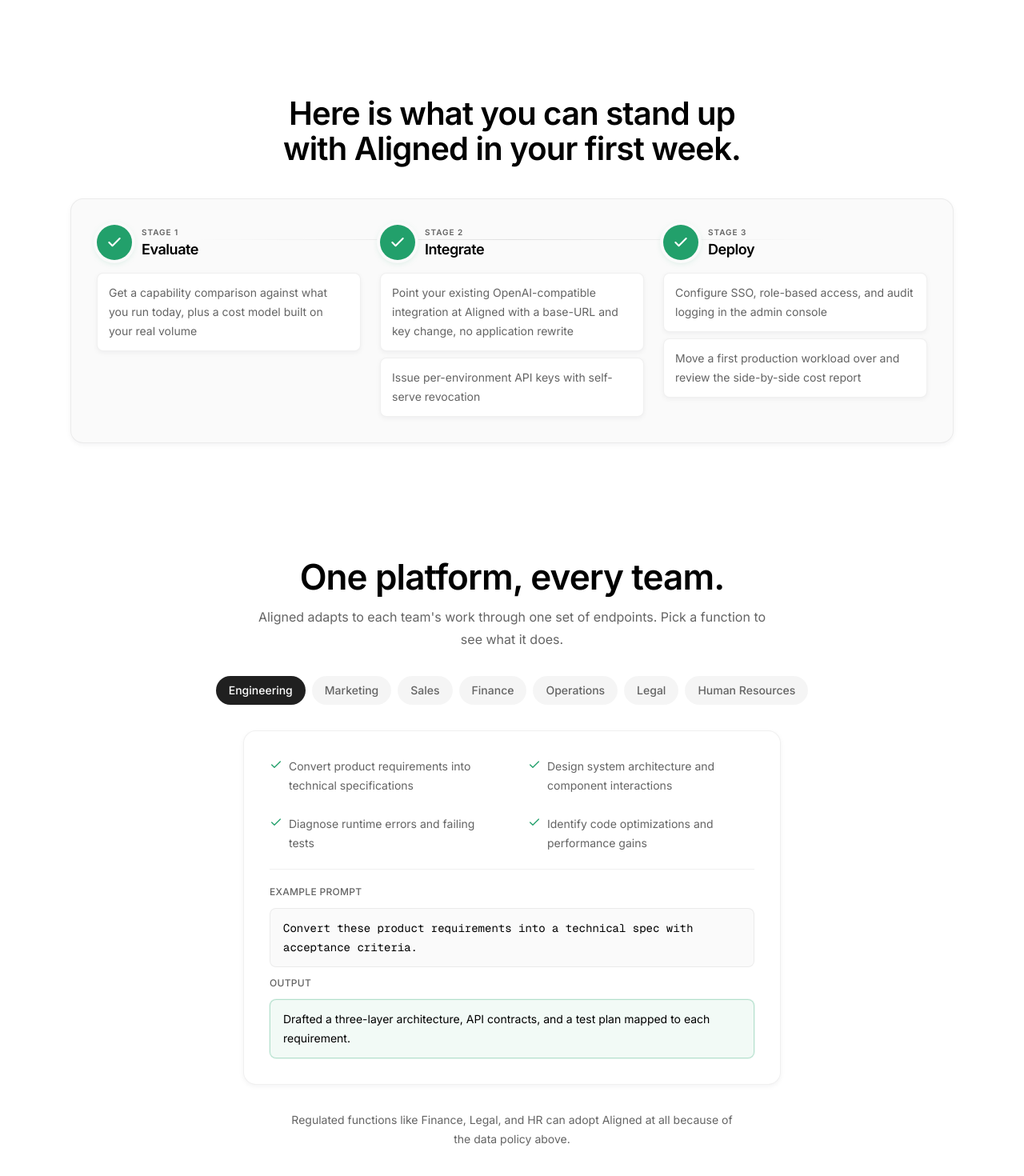
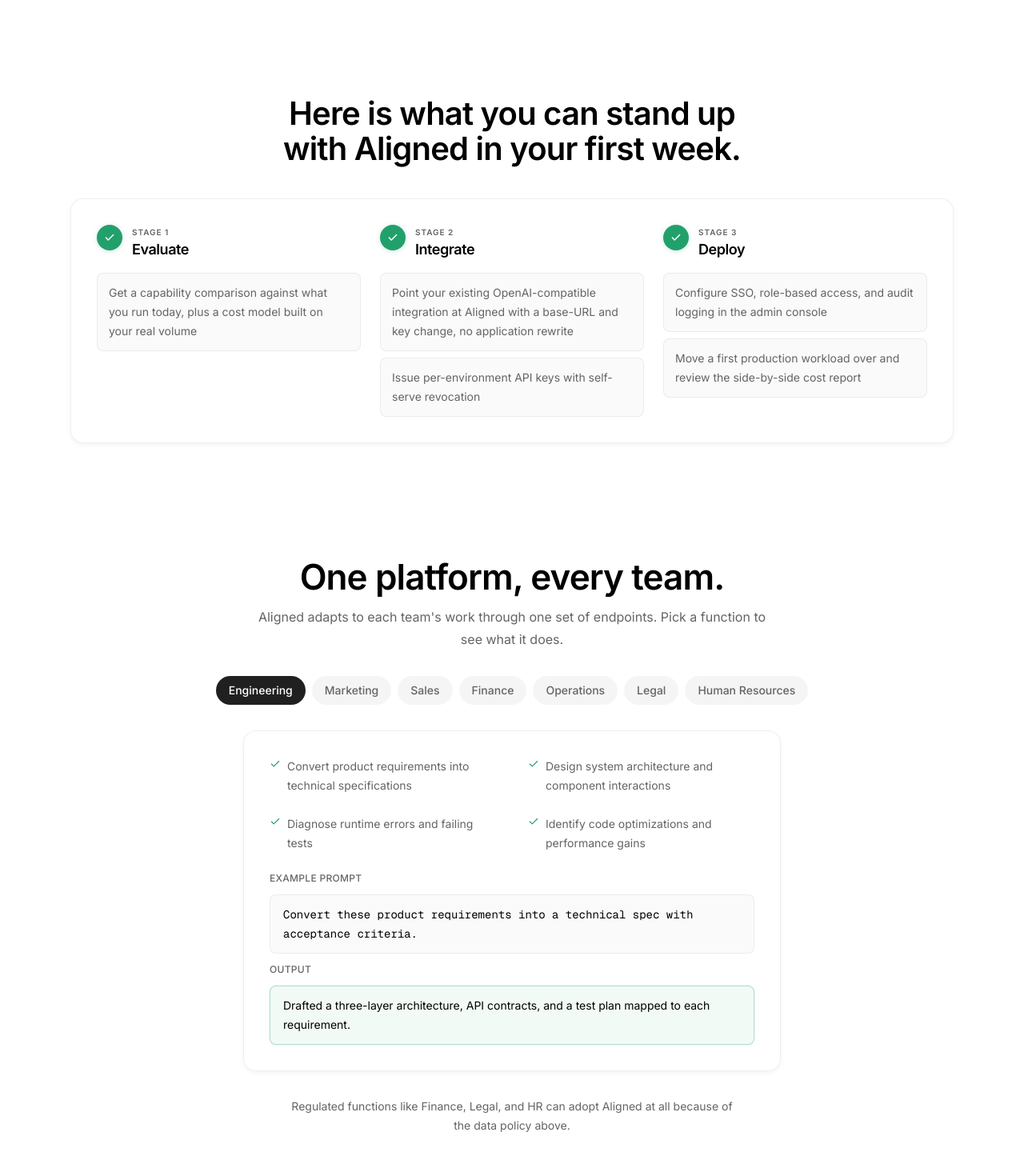
Before and after one commit to freitaspauloo/Paulo, a Next.js app: page /landing-v4 in a window 1280 px wide. Shown: the part 4760-6230 px from the top of the page at 80% size. Built offline with nearby package versions, Linux system fonts and the light colour scheme.

Commit message:
Match timeline panel to white bg, remove divider lines, smaller checks.

```diff
--- a/src/components/landing/enterprise-v2-sections.tsx
+++ b/src/components/landing/enterprise-v2-sections.tsx
@@ -353,22 +353,17 @@ export function FirstWeekSection() {
 
       <div
         className={cn(
-          "relative overflow-hidden border border-black/[0.06] bg-[#fafafa] p-6 sm:p-8",
+          "overflow-hidden border border-black/[0.06] bg-white p-6 sm:p-8",
           landing.cardMd,
           landing.shadowCard,
         )}
       >
-        <div
-          aria-hidden
-          className="pointer-events-none absolute top-[3.125rem] right-[14%] left-[14%] hidden h-px bg-gradient-to-r from-transparent via-black/10 to-transparent md:block"
-        />
-
-        <div className="relative grid gap-10 md:grid-cols-3 md:gap-6">
+        <div className="grid gap-10 md:grid-cols-3 md:gap-6">
           {weekStages.map((stage, i) => (
             <article key={stage.title} className="relative flex flex-col gap-4">
               <div className="flex items-start gap-3">
-                <span className="relative z-10 flex size-11 shrink-0 items-center justify-center rounded-full bg-[#22a06b] text-sm font-semibold text-white shadow-[0_2px_10px_rgba(34,160,107,0.28)] ring-4 ring-[#fafafa]">
-                  <Check className="size-5" strokeWidth={2.5} aria-hidden />
+                <span className="flex size-8 shrink-0 items-center justify-center rounded-full bg-[#22a06b] text-white shadow-[0_1px_6px_rgba(34,160,107,0.22)]">
+                  <Check className="size-3.5" strokeWidth={2.5} aria-hidden />
                 </span>
                 <div className="min-w-0 space-y-0.5 pt-0.5">
                   <p className="text-[10px] font-semibold uppercase tracking-[0.1em] text-[#646464]">
@@ -384,10 +379,7 @@ export function FirstWeekSection() {
                 {stage.items.map((item) => (
                   <li
                     key={item}
-                    className={cn(
-                      "rounded-lg border border-black/[0.06] bg-white px-3.5 py-3 text-sm leading-6 text-[#646464]",
-                      landing.shadowDrop,
-                    )}
+                    className="rounded-lg border border-black/[0.06] bg-[#fafafa] px-3.5 py-3 text-sm leading-6 text-[#646464]"
                   >
                     {formatTimelineItem(item)}
                   </li>
@@ -534,12 +526,12 @@ export function PlatformTabsSection() {
               key={task}
               className="flex gap-2 text-sm leading-6 text-[#646464]"
             >
-              <Check className="mt-0.5 size-4 shrink-0 text-[#22a06b]" />
+              <Check className="mt-0.5 size-3.5 shrink-0 text-[#22a06b]" />
               <span>{task}</span>
             </li>
           ))}
         </ul>
-        <div className="space-y-3 border-t border-black/[0.06] pt-5">
+        <div className="space-y-3 pt-1">
           <p className="text-xs font-medium uppercase tracking-wide text-[#646464]">
             Example prompt
           </p>
```
